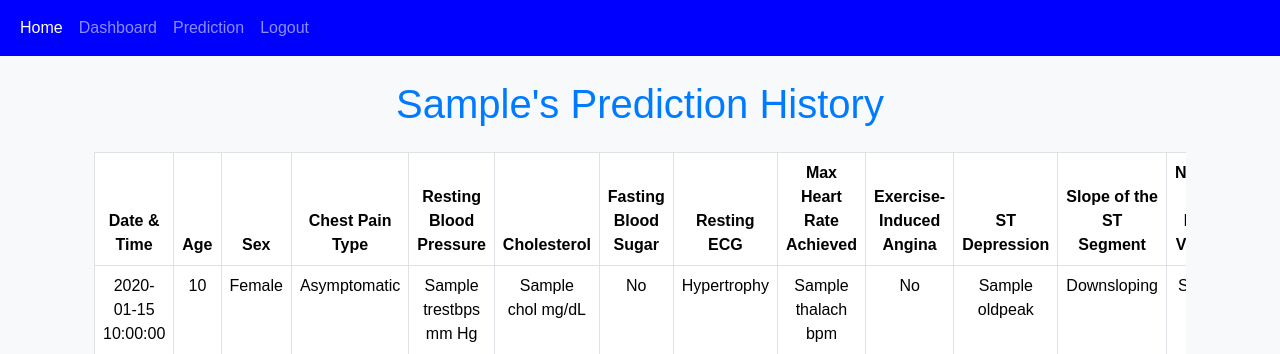
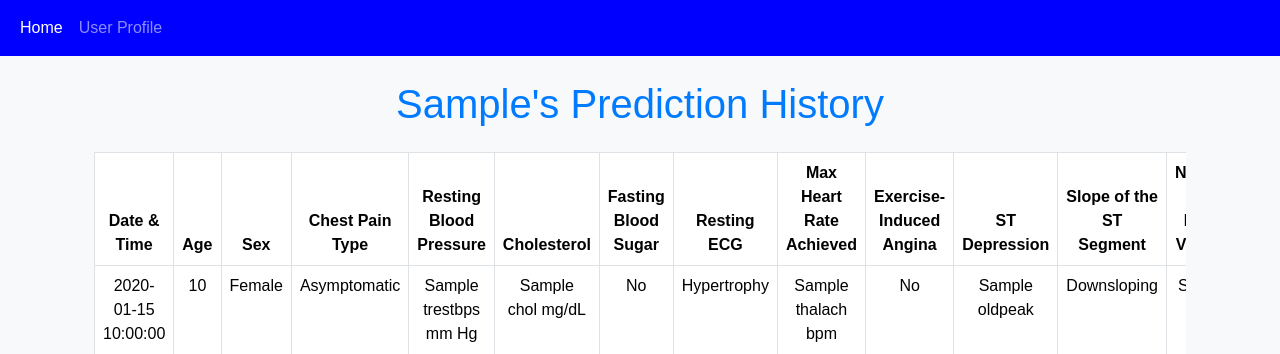
Before and after one commit to Ulduzpp/Smart_Web_Nexus, a Python web app: template templates/history.html in a window 1280 px wide. Shown: the top 354 px of the page. Run offline with Jinja, Linux system fonts and the light colour scheme; the template is opened without the code that fills it: most values are stand-ins (such as "Sample title", 1, 10 or a date in 2020).

Commit message:
Update history.html

```diff
--- a/templates/history.html
+++ b/templates/history.html
@@ -8,13 +8,7 @@
     <a class="nav-link active" aria-current="page" href="/">Home</a>
   </li>
   <li class="nav-item">
-    <a class="nav-link" href="/dashboard">Dashboard</a>
-  </li>
-  <li class="nav-item">
-    <a class="nav-link" href="/input">Prediction</a>
-  </li>
-  <li class="nav-item">
-    <a class="nav-link" href="/logout">Logout</a>
+    <a class="nav-link" href="/profile">User Profile</a>
   </li>
 </ul>
 {% endblock %}
```
